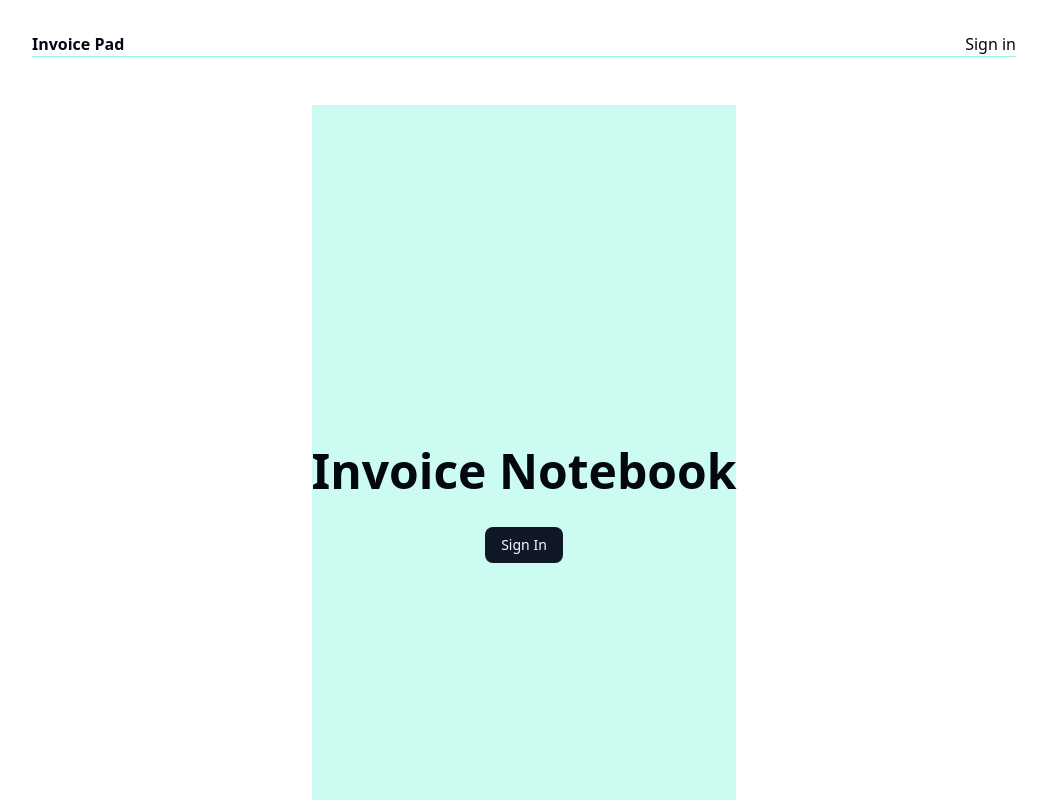
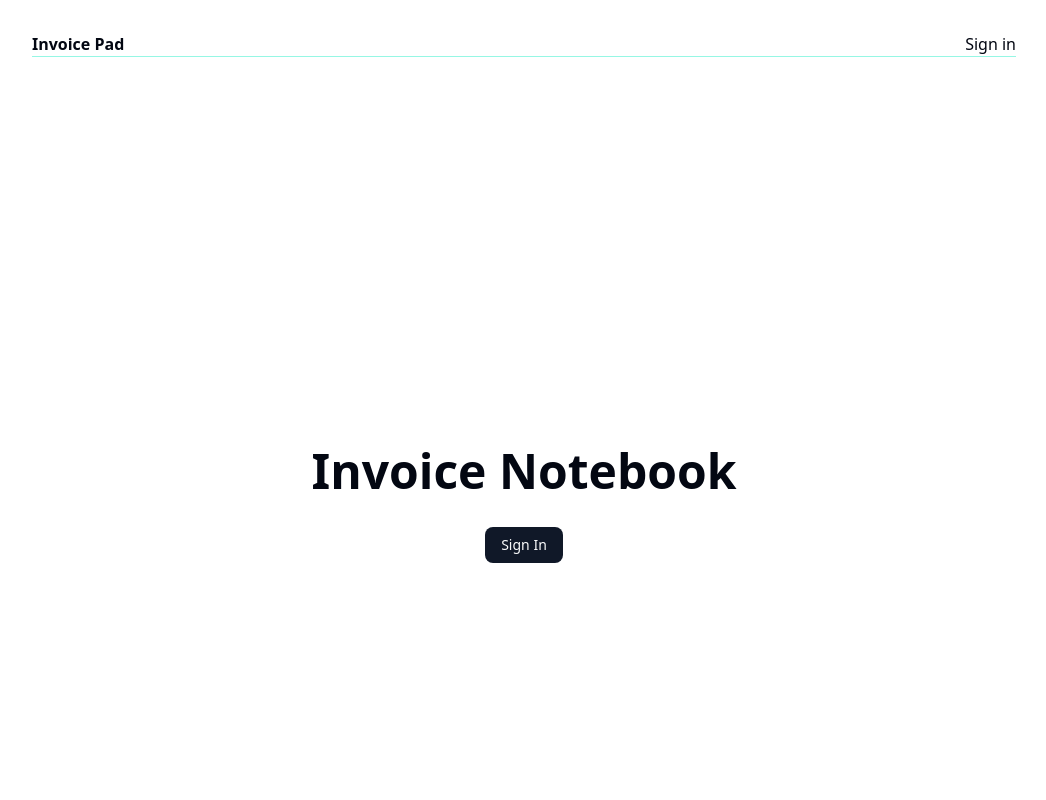
Before and after one commit to wwldavid/wanlong_full_stack_invoice, a Next.js app: page / in a window 1280 px wide. Shown: the top 800 px of the page, without its empty margins (116-1162 px from the left). Built offline with nearby package versions, Linux system fonts and the light colour scheme; no server answers.

Commit message:
basic pages for sign in and sign up

```diff
--- a/src/app/page.tsx
+++ b/src/app/page.tsx
@@ -3,7 +3,7 @@ import Link from "next/link";
 
 export default function Home() {
   return (
-    <main className="flex flex-col h-screen justify-center max-w-5xl mx-auto text-center gap-8 bg-teal-100">
+    <main className="flex flex-col h-screen justify-center max-w-5xl mx-auto text-center gap-8">
       <h1 className="text-5xl font-bold">Invoice Notebook</h1>
       <p>
         <Button asChild>
--- /dev/null
+++ b/src/app/sign-in/[[...sign-in]]/page.tsx
@@ -0,0 +1,10 @@
+import { SignIn } from "@clerk/nextjs";
+import Container from "@/components/container";
+
+export default function Page() {
+  return (
+    <Container className="flex, justify-center">
+      <SignIn />
+    </Container>
+  );
+}
--- /dev/null
+++ b/src/app/sign-up/[[...sign-up]]/page.tsx
@@ -0,0 +1,10 @@
+import { SignUp } from "@clerk/nextjs";
+import Container from "@/components/container";
+
+export default function Page() {
+  return (
+    <Container className="flex, justify-center">
+      <SignUp />
+    </Container>
+  );
+}
--- a/src/middleware.ts
+++ b/src/middleware.ts
@@ -5,7 +5,7 @@ import { clerkMiddleware, createRouteMatcher } from "@clerk/nextjs/server";
 //   "/invoices/:invoiceid",
 //   "/invoices/new",
 // ]);
-const isPublic = createRouteMatcher(["/"]);
+const isPublic = createRouteMatcher(["/", "/sign-in(.*)", "/sign-up(.*)"]);
 
 export default clerkMiddleware(async (auth, req) => {
   if (!isPublic(req)) await auth.protect();
```
